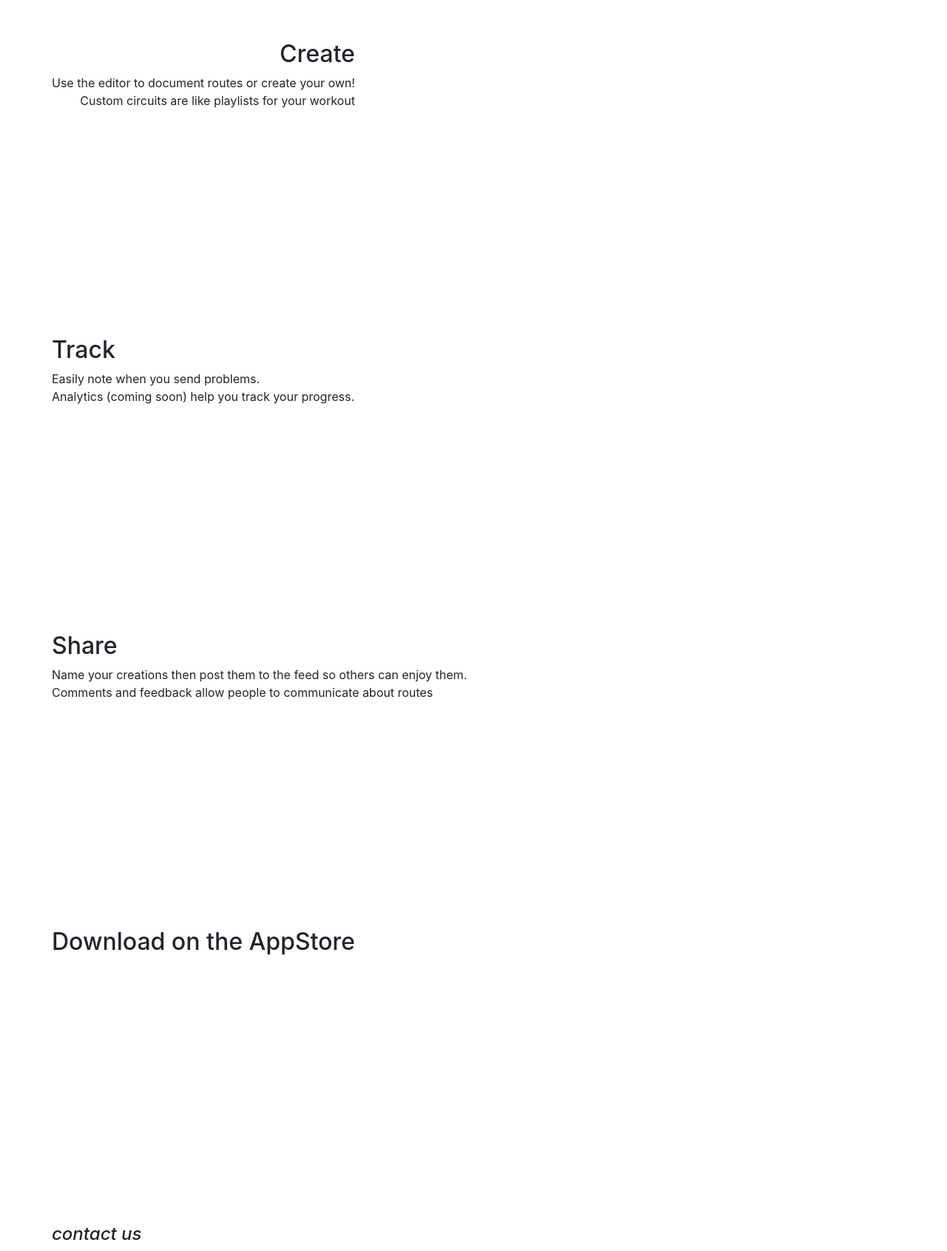
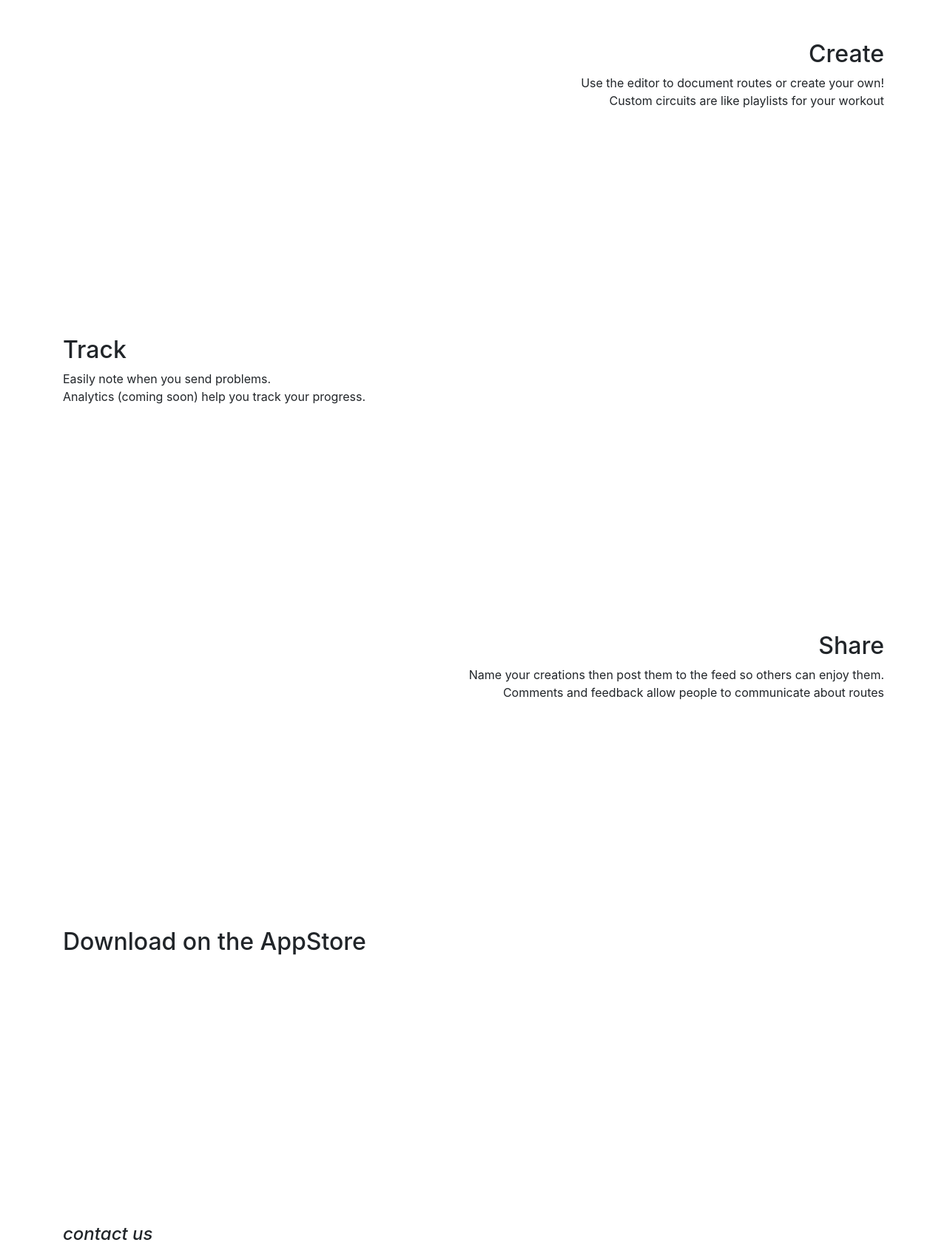
Before and after one commit to d-das/PlasTick, an Angular app: page / in a window 1280 px wide. Shown: the part 746-2437 px from the top of the page at 74% size. Built offline with nearby package versions, Linux system fonts and the light colour scheme.

Commit message:
improved animations

```diff
--- a/src/app/app.component.html
+++ b/src/app/app.component.html
@@ -7,10 +7,10 @@
   </div>
   <div class="row">
     <div
-      data-aos="flip-right"
+      data-aos="flip-left"
       data-aos-easing="ease-out-cubic"
-      data-aos-duration="2000">
-      <div class="vh-50">
+      data-aos-duration="2000"
+      class="col-12 vh-50">
       <h2>Find</h2>
       <p>
         Use our powerful filtering tools to find the best routes, tailored to your goals.<br>
@@ -18,14 +18,13 @@
       </p>
     </div>
   </div>
-  </div>
 
   <div class="row">
     <div
-      data-aos="flip-left"
+      data-aos="flip-right"
       data-aos-easing="ease-out-cubic"
-      data-aos-duration="2000">
-      <div class="text-right vh-50">
+      data-aos-duration="2000"
+      class="col-12 text-right vh-50">
       <h2>Create</h2>
       <p>
         Use the editor to document routes or create your own!<br>
@@ -33,14 +32,13 @@
       </p>
     </div>
   </div>
-  </div>
 
   <div class="row">
     <div
-      data-aos="flip-right"
+      data-aos="flip-left"
       data-aos-easing="ease-out-cubic"
-      data-aos-duration="2000">
-      <div class="left-cont">
+      data-aos-duration="2000"
+      class="col-12 vh-50">
         <h2>Track</h2>
         <p>
           Easily note when you send problems.<br>
@@ -48,14 +46,13 @@
         </p>
     </div>
   </div>
-  </div>
 
   <div class="row">
     <div
-      data-aos="flip-left"
+      data-aos="flip-right"
       data-aos-easing="ease-out-cubic"
-      data-aos-duration="2000">
-      <div class="right-cont">
+      data-aos-duration="2000"
+      class="col-12 text-right vh-50">
       <h2>Share</h2>
       <p>
         Name your creations then post them to the feed so others can enjoy them.<br>
@@ -63,21 +60,19 @@
       </p>
     </div>
   </div>
-  </div>
 
   <div class="row">
     <div
-      data-aos="flip-right"
+      data-aos="flip-left"
       data-aos-easing="ease-out-cubic"
-      data-aos-duration="2000">
-      <div class="left-cont">
+      data-aos-duration="2000"
+      class="col-12 vh-50">
       <h2>Download on the AppStore</h2>
-      </div>
     </div>
   </div>
 
   <div class="row">
-    <div>
+    <div class="col-12">
       <h4><i>contact us</i></h4>
     </div>
   </div>
```
Lines whose indentation alone changed are shown as unchanged.
